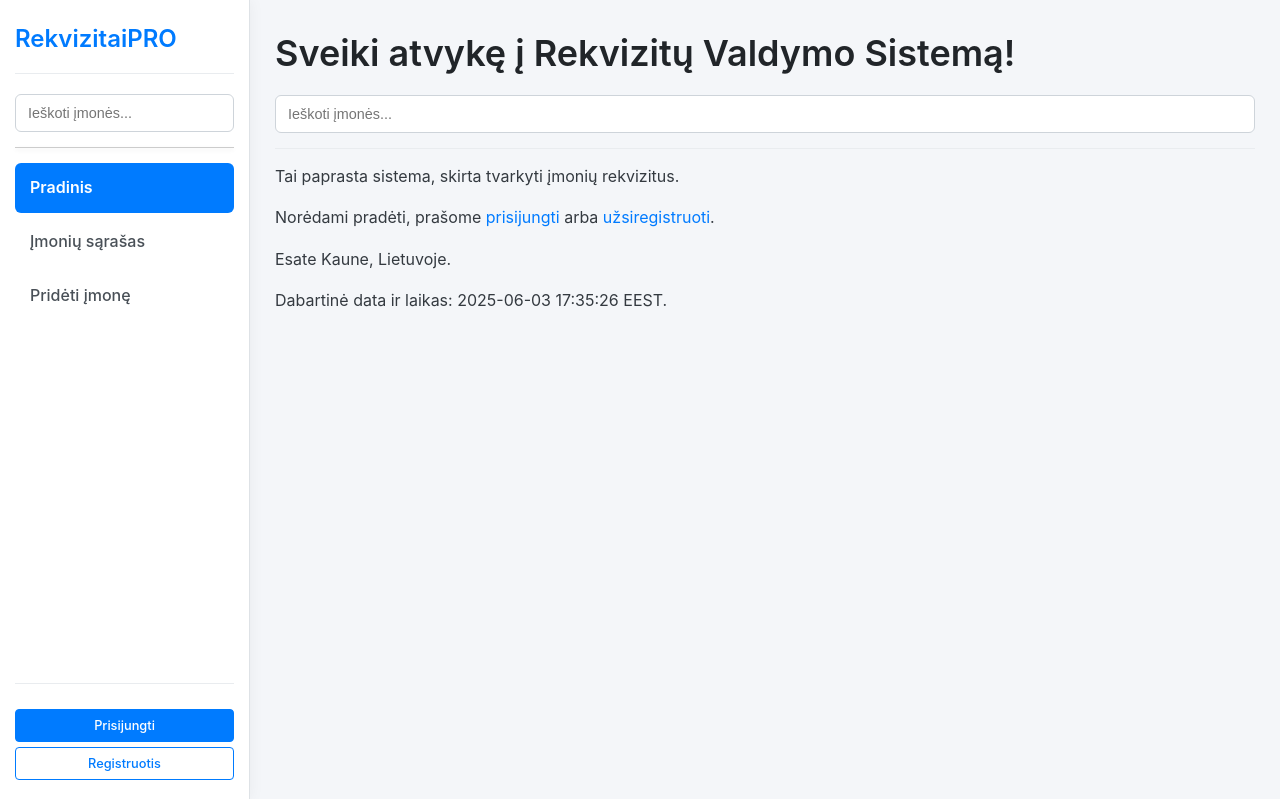
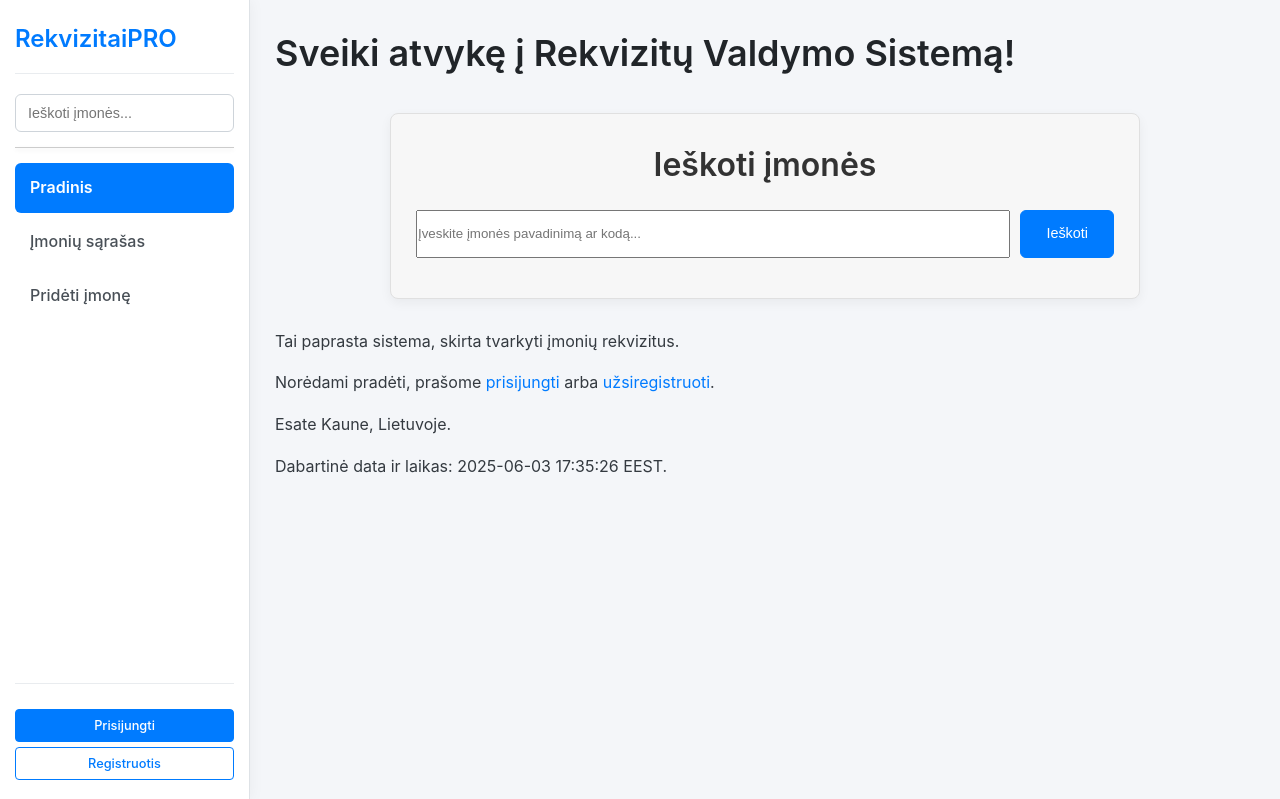
Before and after one commit to tavoweb/rekvi, a PHP site: page / in a window 1280 px wide. Shown: the top 799 px of the page. Run offline with PHP 8.4, Linux system fonts and the light colour scheme; data that the repository does not hold is empty.

Commit message:
Fix sidebar active class and add home page AJAX search
This commit includes two main changes:

1.  Refactored active link highlighting in the sidebar:
    - Modified `public/index.php` to pass resolved page and action variables to `templates/layout/header.php` via the `$view_data` array.
    - Updated `templates/layout/header.php` to use these resolved variables instead of direct `$_GET` parameters.
    - This ensures more reliable active class application, particularly for the main admin dashboard link ("Pagrindinis Skydelis").

2.  Implemented AJAX search functionality on the home page:
    - Added a search bar and suggestions container to `templates/home.php`.
    - Refactored `public/js/script.js` to use a generalized function for initializing AJAX search suggestions.
    - This new function is used for both the existing sidebar search and the new home page search, pointing to the `companies/search_suggestions` endpoint.
    - Added CSS to `public/css/style.css` for the new home page search elements.

```diff
--- a/public/css/style.css
+++ b/public/css/style.css
@@ -945,3 +945,35 @@ footer p {
     border-top: 1px solid #ddd; /* Optional: a top border */
     border-bottom: 1px solid #ddd; /* Optional: a bottom border */
 }
+
+/* CSS for home page search */
+.home-search-container {
+    margin: 30px auto;
+    padding: 25px;
+    background-color: #f7f7f7;
+    border: 1px solid #e0e0e0;
+    border-radius: 8px;
+    text-align: center;
+    max-width: 750px;
+    box-shadow: 0 4px 12px rgba(0,0,0,0.05);
+}
+.home-search-container h2 { margin-bottom: 20px; font-size: 2em; color: #333; }
+#home-search-form { display: flex; justify-content: center; align-items: center; margin-bottom: 15px; }
+#home-search-input { flex-grow: 1; margin-right: 10px; height: 48px; }
+#home-search-form .button-primary { height: 48px; padding-left: 25px; padding-right: 25px; }
+#home-search-suggestions-container.search-suggestions-container {
+    position: relative;
+    max-width: calc(100% - 130px); /* Adjust this based on button width if needed */
+    margin: -10px auto 0 auto; /* Negative margin to pull it up slightly */
+    background-color: #fff;
+    border: 1px solid #ccc;
+    border-top: none;
+    z-index: 1000;
+    text-align: left;
+    box-shadow: 0 4px 8px rgba(0,0,0,0.1);
+    border-bottom-left-radius: 5px;
+    border-bottom-right-radius: 5px;
+}
+.search-suggestions-container .suggestion-item { padding: 12px 15px; cursor: pointer; border-bottom: 1px solid #f0f0f0; font-size: 1em; color: #444; }
+.search-suggestions-container .suggestion-item:last-child { border-bottom: none; }
+.search-suggestions-container .suggestion-item:hover { background-color: #e9e9e9; color: #000; }
--- a/public/index.php
+++ b/public/index.php
@@ -510,6 +510,14 @@ switch ($page) {
 
 $view_data['auth'] = $auth;
 
+// Pass resolved page and action to header for consistent active link detection
+$view_data['current_page_resolved'] = $page; // $page is the main page segment (e.g., 'home', 'admin', 'companies')
+if ($page === 'admin') {
+    $view_data['current_action_resolved'] = $admin_action; // $admin_action is resolved (e.g. 'dashboard', 'users')
+} else {
+    $view_data['current_action_resolved'] = $action; // $action is the general action segment
+}
+
 include __DIR__ . '/../templates/layout/header.php';
 include __DIR__ . '/../templates/' . $view_template;
 include __DIR__ . '/../templates/layout/footer.php';
--- a/templates/home.php
+++ b/templates/home.php
@@ -5,12 +5,14 @@ $isLoggedIn = $view_data['isLoggedIn'] ?? false;
 $username = $view_data['username'] ?? null;
 ?>
 <h1>Sveiki atvykę į Rekvizitų Valdymo Sistemą!</h1>
-<div class="sidebar-search">
-            <form action="index.php" method="GET">
-                <input type="hidden" name="page" value="companies">
-                <input type="text" name="search_query" placeholder="Ieškoti įmonės..." value="<?php echo isset($_GET['search_query']) ? e($_GET['search_query']) : ''; ?>">
-            </form>
-        </div>
+    <div class="home-search-container">
+        <h2>Ieškoti įmonės</h2>
+        <form action="<?php echo url('companies'); ?>" method="GET" id="home-search-form">
+            <input type="text" name="search_query" id="home-search-input" class="form-control large-input" placeholder="Įveskite įmonės pavadinimą ar kodą..." value="<?php echo isset($_GET['search_query']) ? e($_GET['search_query']) : ''; ?>">
+            <button type="submit" class="button button-primary">Ieškoti</button>
+        </form>
+        <div id="home-search-suggestions-container" class="search-suggestions-container" style="display: none;"></div>
+    </div>
 <p>Tai paprasta sistema, skirta tvarkyti įmonių rekvizitus.</p>
 <?php if ($isLoggedIn): ?>
     <p>Esate prisijungęs kaip <?php echo e($username); ?>. Galite <a href="index.php?page=companies">peržiūrėti įmones</a>.</p>
--- a/templates/layout/header.php
+++ b/templates/layout/header.php
@@ -5,8 +5,10 @@
 $isLoggedIn = $auth->isLoggedIn();
 $currentUsername = $auth->getCurrentUsername();
 $currentUserRole = $auth->getCurrentUserRole();
-$currentPage = $_GET['page'] ?? 'home';
-$currentAction = $_GET['action'] ?? '';
+// $currentPage = $_GET['page'] ?? 'home';
+// $currentAction = $_GET['action'] ?? '';
+$currentPage = $view_data['current_page_resolved'] ?? 'home';
+$currentAction = $view_data['current_action_resolved'] ?? '';
 ?>
 <!DOCTYPE html>
 <html lang="lt">
@@ -51,7 +53,7 @@ $currentAction = $_GET['action'] ?? '';
                 <li><a href="<?php echo url('companies', 'create'); ?>" class="<?php echo ($currentPage === 'companies' && $currentAction === 'create') ? 'active' : ''; ?>">Pridėti įmonę</a></li>
                 <?php if ($auth->isAdmin()): ?>
                     <li class="sidebar-nav-separator">Administratoriaus Skydelis</li>
-                    <li><a href="<?php echo url('admin', 'dashboard'); ?>" class="<?php echo ($currentPage === 'admin' && ($currentAction === 'dashboard' || $currentAction === null || $currentAction === '')) ? 'active' : ''; ?>">Pagrindinis Skydelis</a></li>
+                    <li><a href="<?php echo url('admin', 'dashboard'); ?>" class="<?php echo ($currentPage === 'admin' && $currentAction === 'dashboard') ? 'active' : ''; ?>">Pagrindinis Skydelis</a></li>
                     <li><a href="<?php echo url('admin', 'users'); ?>" class="<?php echo ($currentPage === 'admin' && $currentAction === 'users') ? 'active' : ''; ?>">Vartotojų Valdymas</a></li>
                     <li><a href="<?php echo url('companies', 'import'); ?>" class="<?php echo ($currentPage === 'companies' && $currentAction === 'import') ? 'active' : ''; ?>">Importuoti Įmones</a></li>
                     <li><a href="<?php echo url('admin', 'sitemap'); ?>" class="<?php echo ($currentPage === 'admin' && $currentAction === 'sitemap') ? 'active' : ''; ?>">Sitemap Generavimas</a></li>
```
Also changed, not shown: public/js/script.js (+76 -34 lines).
